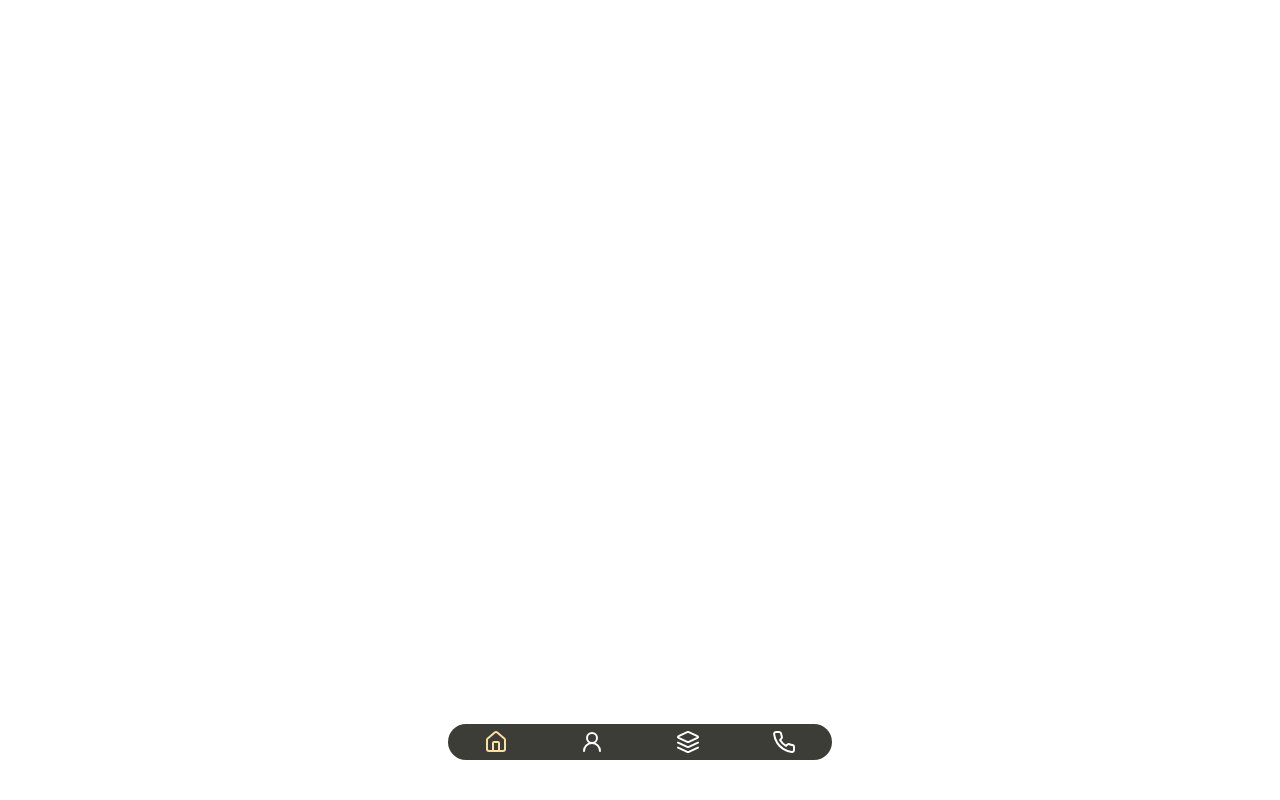
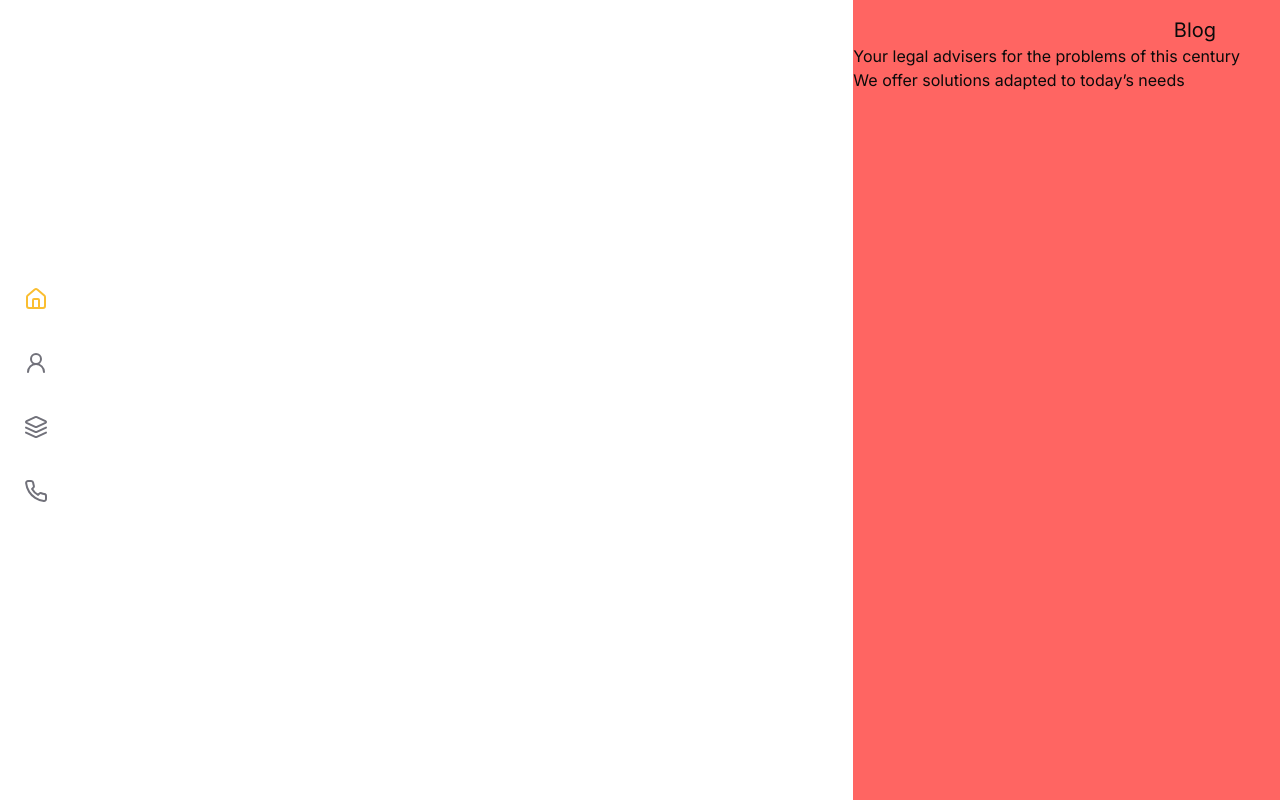
Before and after one commit to miggy-pg/simple-nextjs-app, a Next.js app: page / in a window 1280 px wide. Built offline with nearby package versions, Linux system fonts and the light colour scheme.

Commit message:
feat: added cta

```diff
--- a/app/blog/[slug]/page.tsx
+++ b/app/blog/[slug]/page.tsx
@@ -1,4 +1,5 @@
 export default function BlogSlug() {
+  const
   return (
     <main>
       <p>This is the Blog Slug Page</p>
--- a/app/layout.tsx
+++ b/app/layout.tsx
@@ -1,13 +1,13 @@
 import type { Metadata } from "next";
 import { Inter } from "next/font/google";
 import "./globals.css";
-import BottomNavigationBar from "@/components/BottomNavigationBar";
+import ScrollSpy from "@/components/ScrollSpy";
 
 const inter = Inter({ subsets: ["latin"] });
 
 export const metadata: Metadata = {
-  title: "Create Next App",
-  description: "Generated by create next app",
+  title: "Lorraine Wolf",
+  description: "Your technology lawyer",
 };
 
 export default function RootLayout({
@@ -18,7 +18,7 @@ export default function RootLayout({
   return (
     <html lang="en">
       <body className={inter.className}>
-        <BottomNavigationBar />
+        <ScrollSpy />
         {children}
       </body>
     </html>
--- a/app/page.tsx
+++ b/app/page.tsx
@@ -3,6 +3,19 @@ import Link from "next/link";
 
 export default function Home() {
   return (
-    <main className="flex min-h-screen flex-col items-center justify-between p-24"></main>
+    <main className="relative flex min-h-screen flex-col items-center justify-between">
+      <div className="absolute bg-[#FF6562] right-0 w-4/12 h-full">
+        <div className="flex justify-end pr-16 pt-4">
+          <Link
+            href="/blog"
+            className="text-xl hover:underline underline-offset-8"
+          >
+            Blog
+          </Link>
+        </div>
+        <div>Your legal advisers for the problems of this century</div>
+        <div>We offer solutions adapted to today&rsquo;s needs</div>
+      </div>
+    </main>
   );
 }
--- a/components/BottomNavigationBar/index.tsx
+++ /dev/null
@@ -1,59 +0,0 @@
-"use client";
-
-import Link from "next/link";
-import React from "react";
-import {
-  Tooltip,
-  TooltipContent,
-  TooltipProvider,
-  TooltipTrigger,
-} from "@/components/ui/tooltip";
-import { Home, Layers, Phone, User2 } from "lucide-react";
-import { cn } from "../../lib/utils";
-import { usePathname } from "next/navigation";
-import { buttonVariants } from "../ui/button";
-
-const MENU_ITEMS = [
-  { name: "Home", icon: <Home />, link: "/" },
-  { name: "About", icon: <User2 />, link: "/about" },
-  { name: "Projects", icon: <Layers />, link: "/projects" },
-  { name: "Contacts", icon: <Phone />, link: "/contact" },
-];
-
-function BottomNavigationBar() {
-  const pathname = usePathname();
-
-  return (
-    <header>
-      <nav className="flex flex-row justify-center">
-        <div className="fixed bottom-10 bg-[#3C3D37] rounded-3xl">
-          {MENU_ITEMS.map((item) => {
-            return (
-              <TooltipProvider key={item.name}>
-                <Tooltip>
-                  <TooltipTrigger>
-                    <TooltipContent>
-                      <p>{item.name}</p>
-                    </TooltipContent>
-                    <Link
-                      href={item.link}
-                      className={cn(
-                        buttonVariants({ variant: "link", size: "xs" }),
-                        "hover:text-[#FADFA1] text-[#fff] mx-8",
-                        pathname === item.link && "text-[#FADFA1]"
-                      )}
-                    >
-                      <span>{item.icon}</span>
-                    </Link>
-                  </TooltipTrigger>
-                </Tooltip>
-              </TooltipProvider>
-            );
-          })}
-        </div>
-      </nav>
-    </header>
-  );
-}
-
-export default BottomNavigationBar;
--- /dev/null
+++ b/components/ScrollSpy/index.tsx
@@ -0,0 +1,50 @@
+"use client";
+
+import Link from "next/link";
+import React from "react";
+import {
+  Tooltip,
+  TooltipContent,
+  TooltipProvider,
+  TooltipTrigger,
+} from "@/components/ui/tooltip";
+import { Home, Layers, Phone, User2 } from "lucide-react";
+import { cn } from "../../lib/utils";
+import { usePathname } from "next/navigation";
+import { buttonVariants } from "../ui/button";
+
+const MENU_ITEMS = [
+  { name: "Home", icon: <Home />, link: "/" },
+  { name: "About", icon: <User2 />, link: "/about" },
+  { name: "Projects", icon: <Layers />, link: "/projects" },
+  { name: "Contacts", icon: <Phone />, link: "/contact" },
+];
+
+function ScrollSpy() {
+  const pathname = usePathname();
+
+  return (
+    <header>
+      <nav className="fixed inset-y-1/3 left-5 z-50">
+        <div className="flex flex-col rounded-3xl">
+          {MENU_ITEMS.map((item) => {
+            return (
+              <span
+                key={item.name}
+                className={cn(
+                  buttonVariants({ variant: "link", size: "xs" }),
+                  "hover:text-[#FADFA1] text-zinc-500 py-8 cursor-pointer pointer-events-auto",
+                  pathname === item.link && "text-[#fabe31]"
+                )}
+              >
+                <span className="cursor-pointer">{item.icon}</span>
+              </span>
+            );
+          })}
+        </div>
+      </nav>
+    </header>
+  );
+}
+
+export default ScrollSpy;
```
